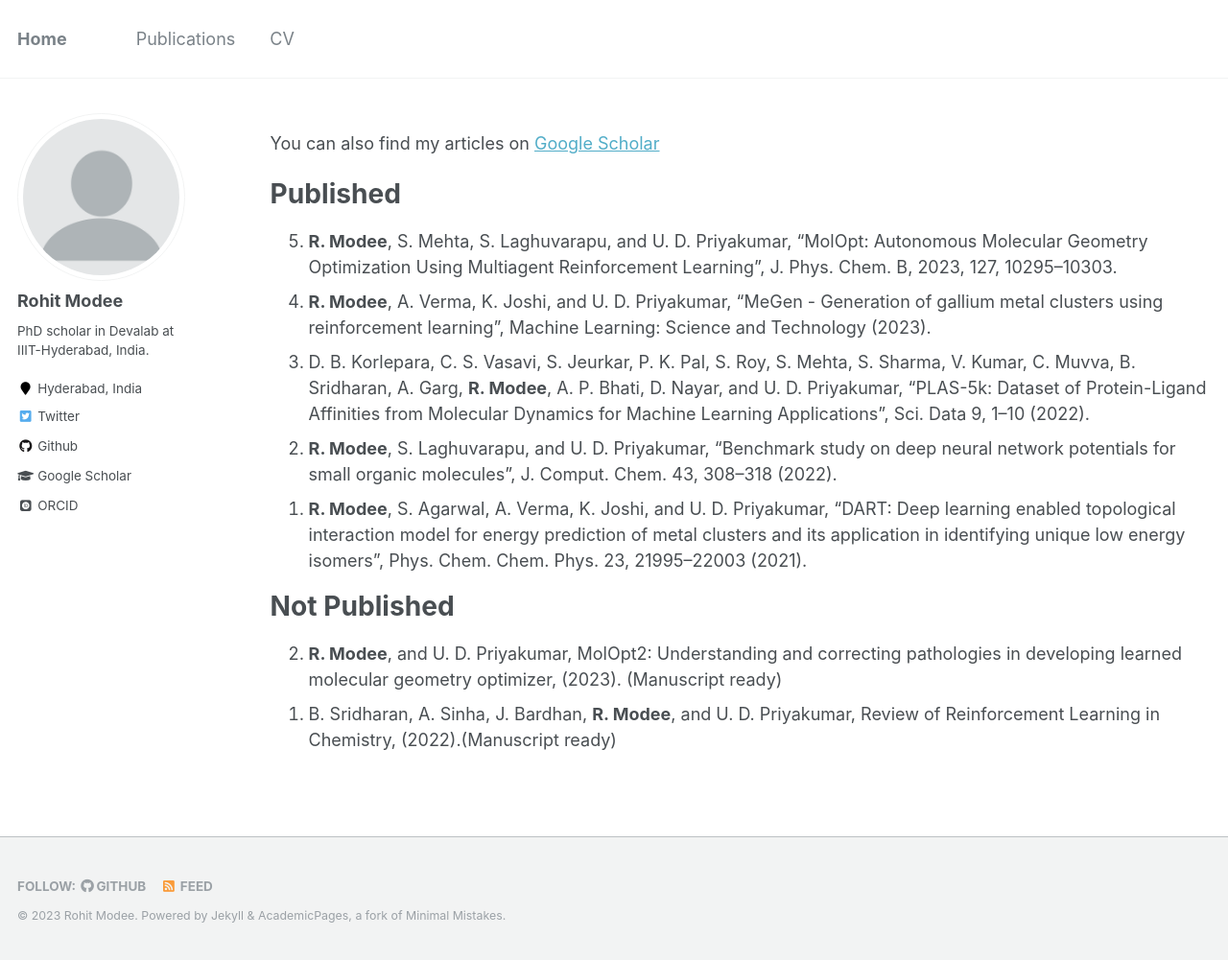
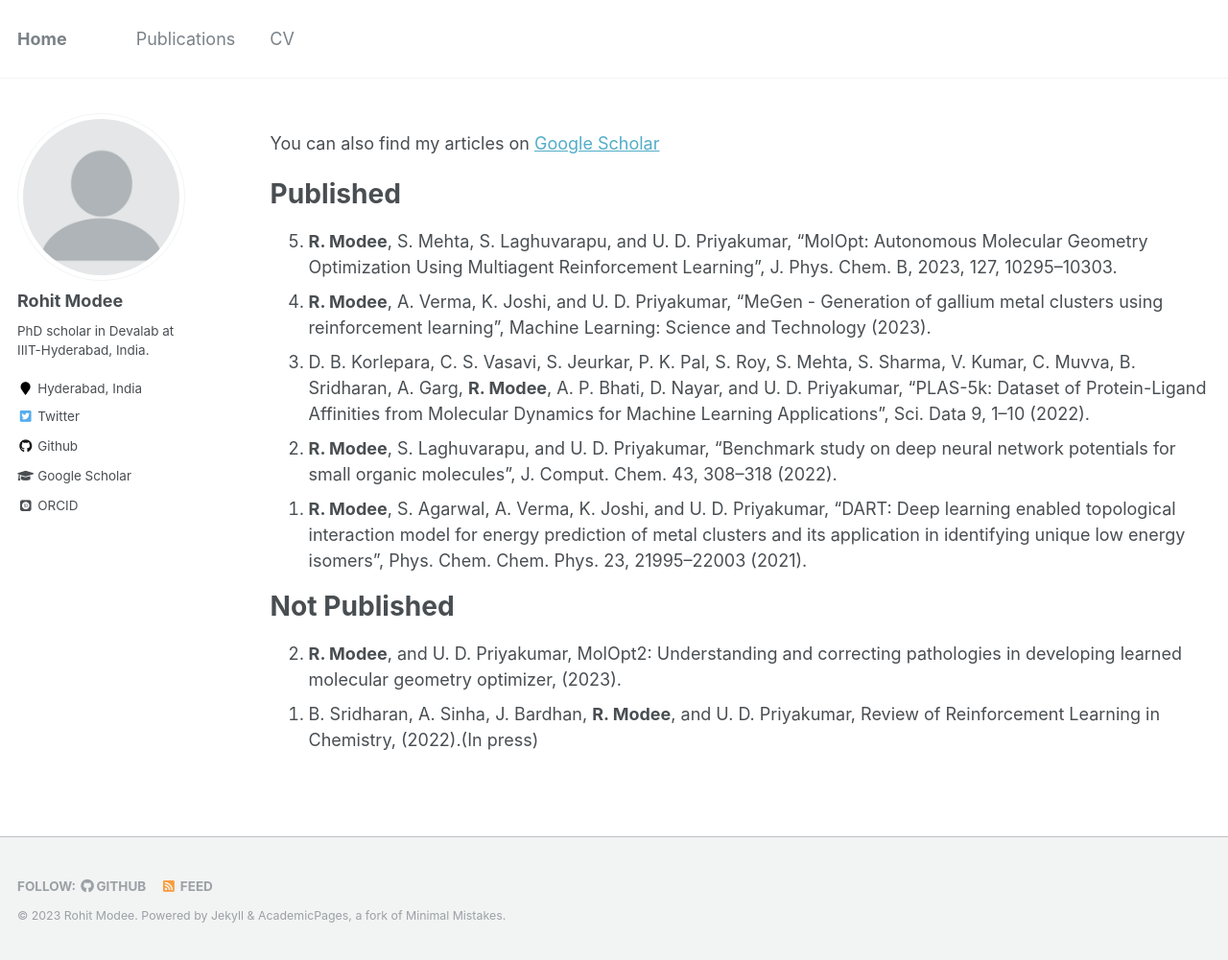
Before and after one commit to rohitmodee/rohitmodee.github.io, a Jekyll site: the page built from _pages/publications.md, in a window 1280 px wide and 1001 px high. Shown: the whole window at 96% size. Built offline with Jekyll 4.4.1, drawn with Linux system fonts in a browser that asks for light colours; some web fonts are replaced.

Commit message:
pub updated

```diff
--- a/_pages/publications.md
+++ b/_pages/publications.md
@@ -19,7 +19,7 @@ Published
 
 Not Published
 ========
-2. **R. Modee**, and U. D. Priyakumar, MolOpt2: Understanding and correcting pathologies in developing learned molecular geometry optimizer, (2023). (Manuscript ready)
-1. B. Sridharan, A. Sinha, J. Bardhan, **R. Modee**, and U. D. Priyakumar, Review of Reinforcement Learning in Chemistry, (2022).(Manuscript ready)
+2. **R. Modee**, and U. D. Priyakumar, MolOpt2: Understanding and correcting pathologies in developing learned molecular geometry optimizer, (2023).
+1. B. Sridharan, A. Sinha, J. Bardhan, **R. Modee**, and U. D. Priyakumar, Review of Reinforcement Learning in Chemistry, (2022).(In press)
 <!-- 1. **R Modee**, U. D. Priyakumar. Effect of cosolvent on protein folding/unfolding, (2019).(Manuscript ready) -->
 {: reversed="reversed"}
```
